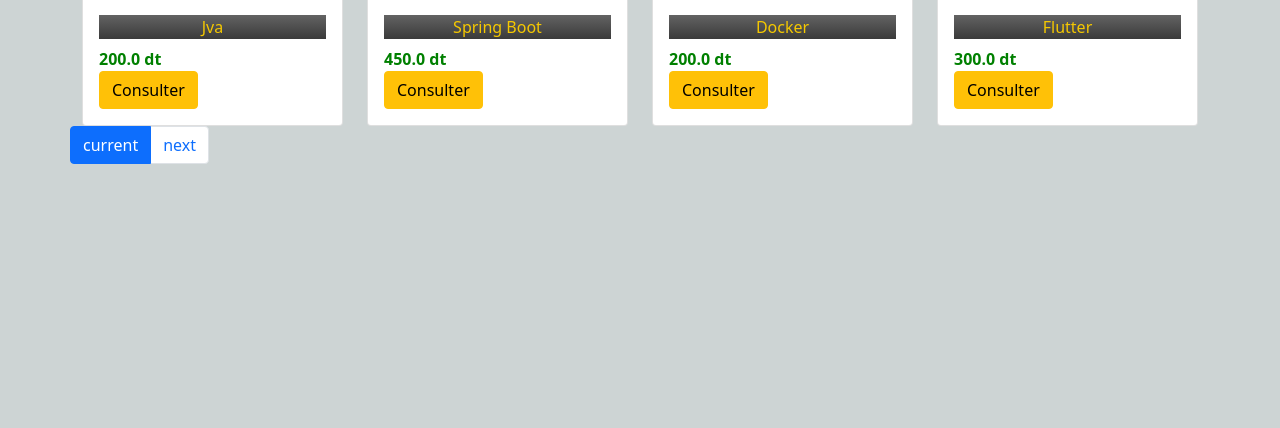
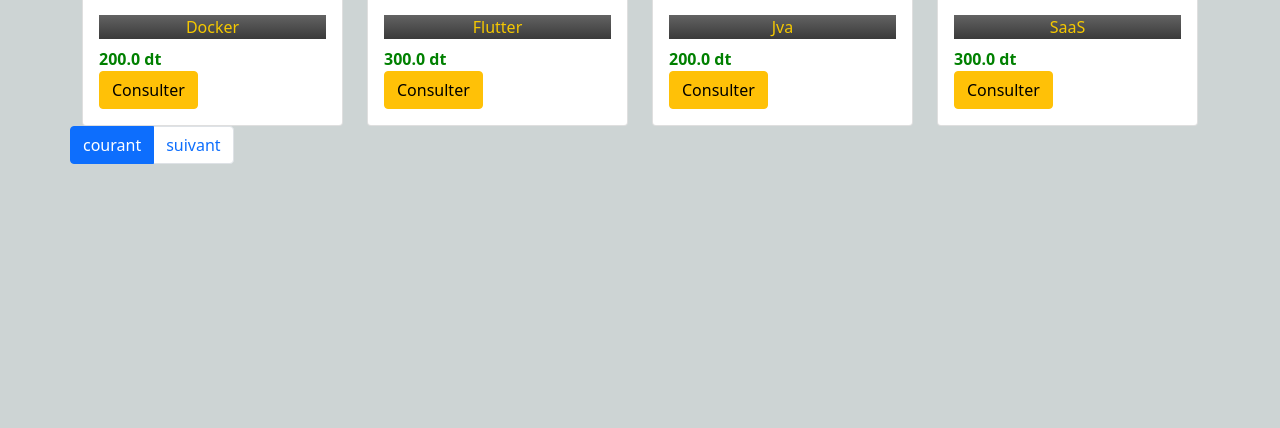
Before and after one commit to jaweherbensalah/GTA-MiniProjet, a Django app: page / in a window 1280 px wide. Shown: the part 372-800 px from the top of the page. Run offline with Django 3.2, Linux system fonts and the light colour scheme; data comes from the database, SQL or seed files in the repository.

Commit message:
2nd commit

```diff
--- a/miniprojet/miniprojetapp/templates/miniprojetapp/index.html
+++ b/miniprojet/miniprojetapp/templates/miniprojetapp/index.html
@@ -60,16 +60,16 @@
 
                     {% if formations.has_previous %}
                     <li class="page-item">
-                        <a class="page-link" href="?page={{formations.previous_page_number }}">previous</a>
+                        <a class="page-link" href="?page={{formations.previous_page_number }}">précédent</a>
                     </li>
                     {% endif %}
                     <li class="page-item active">
-                        <a class="page-link" href="?page={{ formations.number}}">current</a>
+                        <a class="page-link" href="?page={{ formations.number}}">courant</a>
                     </li>
 
                     {% if formations.has_next %}
                     <li class="page-item">
-                        <a class="page-link" href="?page={{formations.next_page_number }}">next</a>
+                        <a class="page-link" href="?page={{formations.next_page_number }}">suivant</a>
                     </li>
                     {% endif %}
 
--- a/miniprojet/miniprojetapp/views.py
+++ b/miniprojet/miniprojetapp/views.py
@@ -6,7 +6,7 @@ from django.core.paginator import Paginator
 def index(request):
 
     #formations = Formation.objects.all()
-    formations = Formation.objects.get_queryset().order_by('id')
+    formations = Formation.objects.get_queryset().order_by('titre')
     template_name = 'miniprojetapp/index.html'
     # Search funtionality
     categorie = request.GET.get('categorie')
```
